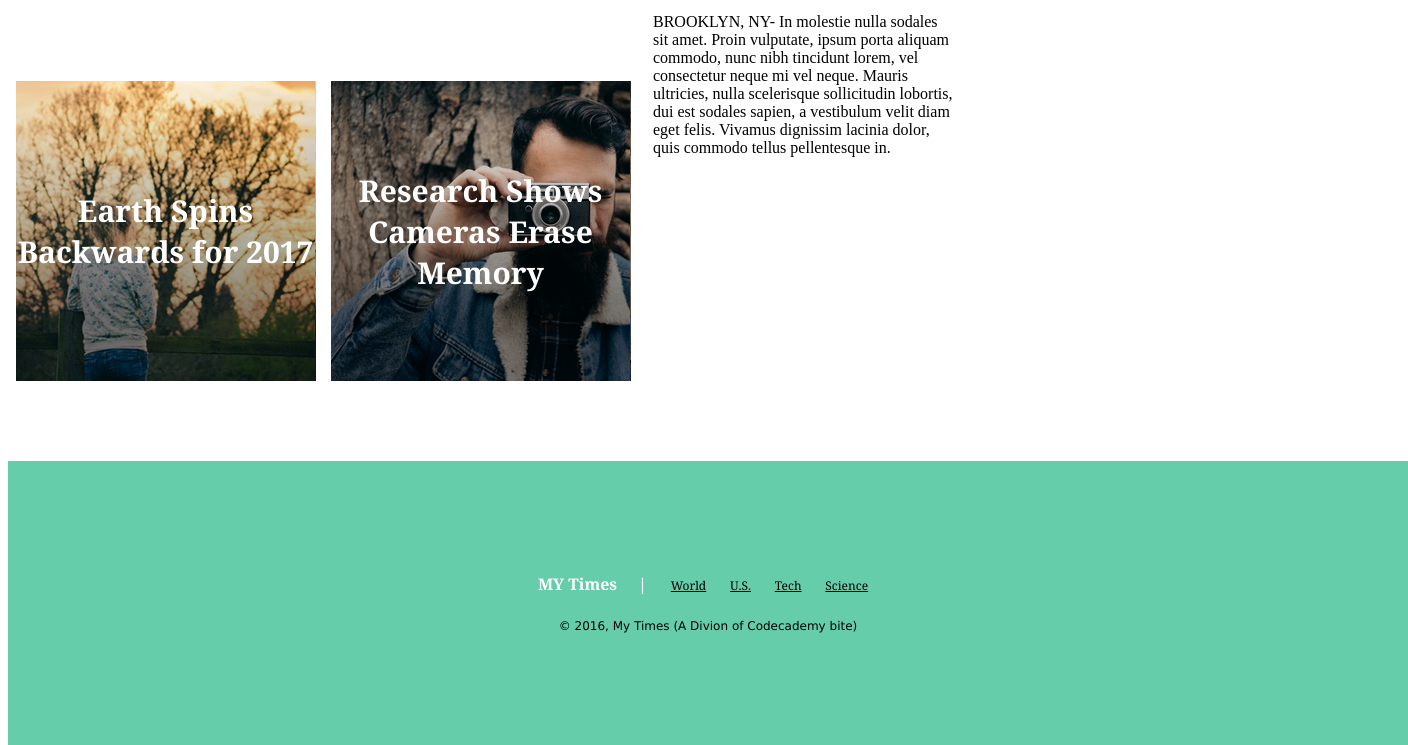
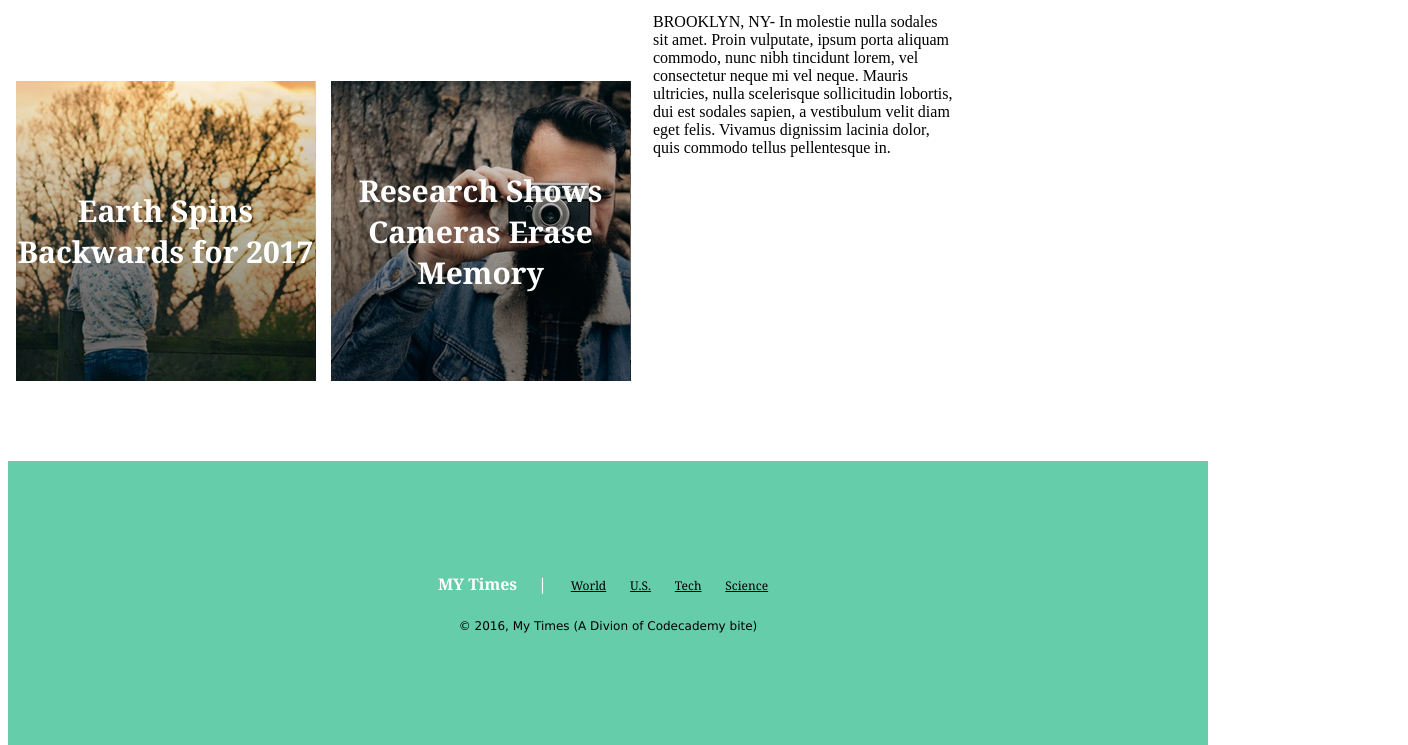
Before and after one commit to benito7suriano/myTimes, a plain HTML site: page index.html in a window 1280 px wide. Shown: the part 841-1586 px from the top of the page, 1408 px wide, since content can reach past the window. Drawn offline with Linux system fonts and the light colour scheme.

Commit message:
Footer change in width.

```diff
--- a/resources/css/style.css
+++ b/resources/css/style.css
@@ -163,8 +163,9 @@ header nav {
 
 footer {
   background-color: MediumAquamarine;
-  padding: 100px;
   width: 1200px;
+  padding-top: 100px;
+  padding-bottom: 100px;
   font-family: Verdana;
   font-size: 12px;
   display: flex;
```
